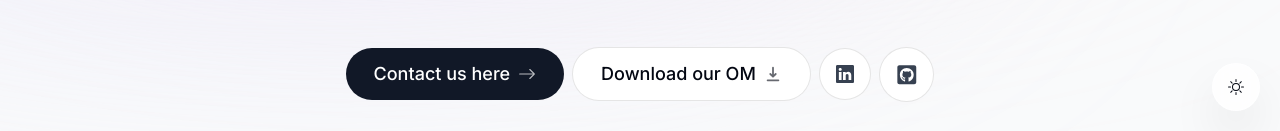
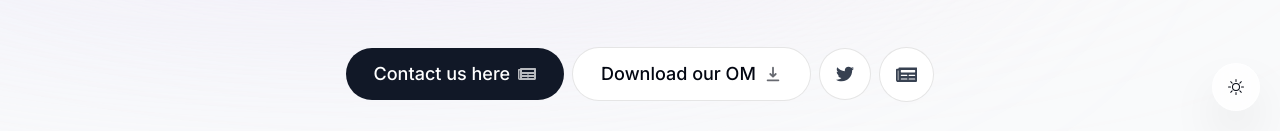
Before and after one commit to TheHusband/Honu-Capital, a Next.js app: page / in a window 1280 px wide. Shown: the part 669-800 px from the top of the page. Built offline with nearby package versions, Linux system fonts and the light colour scheme; no server answers.

Commit message:
Update intro.tsx

```diff
--- a/components/intro.tsx
+++ b/components/intro.tsx
@@ -4,9 +4,8 @@ import Image from "next/image";
 import React from "react";
 import { motion } from "framer-motion";
 import Link from "next/link";
-import { BsArrowRight, BsLinkedin } from "react-icons/bs";
+import { FaNewspaper, FaTwitter } from "react-icons/fa";
 import { HiDownload } from "react-icons/hi";
-import { FaGithubSquare } from "react-icons/fa";
 import { useSectionInView } from "@/lib/hooks";
 import { useActiveSectionContext } from "@/context/active-section-context";
 import { Analytics } from '@vercel/analytics/react';
@@ -85,7 +84,7 @@ export default function Intro() {
           }}
         >
           Contact us here{" "}
-          <BsArrowRight className="opacity-70 group-hover:translate-x-1 transition" />
+          <FaNewspaper className="opacity-70 group-hover:translate-x-1 transition" />
         </Link>
 
         <a
@@ -99,18 +98,18 @@ export default function Intro() {
 
         <a
           className="bg-white p-4 text-gray-700 hover:text-gray-950 flex items-center gap-2 rounded-full focus:scale-[1.15] hover:scale-[1.15] active:scale-105 transition cursor-pointer borderBlack dark:bg-white/10 dark:text-white/60"
-          href="https://linkedin.com"
+          href="https://twitter.com/HonuCap"
           target="_blank"
         >
-          <BsLinkedin />
+          <FaTwitter />
         </a>
 
         <a
           className="bg-white p-4 text-gray-700 flex items-center gap-2 text-[1.35rem] rounded-full focus:scale-[1.15] hover:scale-[1.15] hover:text-gray-950 active:scale-105 transition cursor-pointer borderBlack dark:bg-white/10 dark:text-white/60"
-          href="https://github.com"
+          href="https://mailchi.mp/63ec582a4980/honu-capital-newsletter"
           target="_blank"
         >
-          <FaGithubSquare />
+          <FaNewspaper />
         </a>
       </motion.div>
       <Analytics />
```
